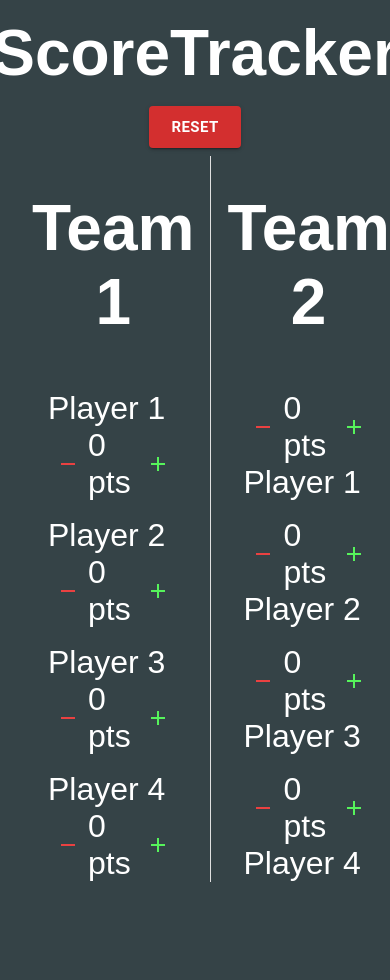
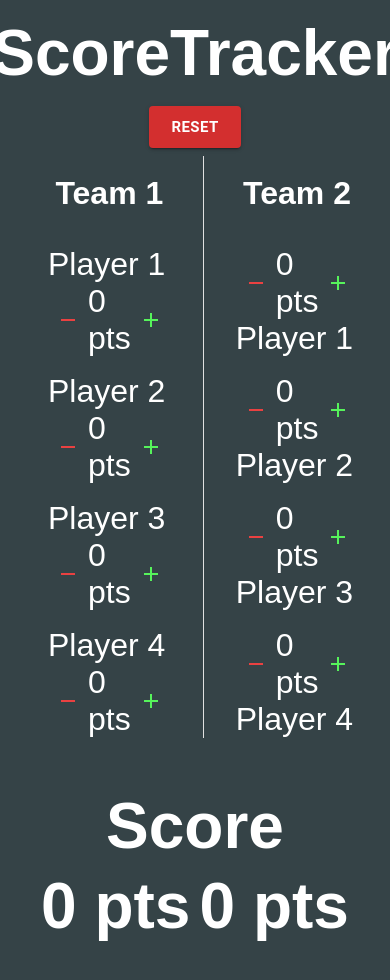
Before and after one commit to murhad9/scoretracker, a React (Create React App) app: page / in a window 390 px wide. Shown: the top 980 px of the page. Before the commit the page ends 890 px from the top, so only its background shows below. Built offline with nearby package versions, Linux system fonts and the light colour scheme; a web font is replaced by a local one.

Commit message:
display total score for each team

```diff
--- a/src/App.css
+++ b/src/App.css
@@ -1,10 +1,7 @@
-.App {
-  min-height: 100vh;
-}
-.App-header {
-  margin-top: 1rem;
-}
-
 h1 {
   font-size: clamp(4rem, 5vw, 10rem);
 }
+
+h2 {
+  font-size: clamp(2rem, 3vw, 6rem);
+}
--- a/src/App.tsx
+++ b/src/App.tsx
@@ -2,29 +2,46 @@ import { Container, Divider, Stack } from "@mui/material";
 import "./App.css";
 import HeaderSection from "./components/HeaderSection";
 import Team from "./components/Team";
+import { useState } from "react";
+import { PlayerProps, TeamsState } from "./interface";
+import TeamScore from "./components/TeamScore";
 
-const DEFAULT_TEAM = {
-  players: [
-    { name: "Player 1", score: 0 },
-    { name: "Player 2", score: 0 },
-    { name: "Player 3", score: 0 },
-    { name: "Player 4", score: 0 },
-  ],
+export const DEFAULT_PLAYERS: PlayerProps[] = [
+  { id: 1, name: "Player 1", score: 0 },
+  { id: 2, name: "Player 2", score: 0 },
+  { id: 3, name: "Player 3", score: 0 },
+  { id: 4, name: "Player 4", score: 0 },
+];
+
+function App() {
+  const [teams, setTeams] = useState<TeamsState>({
+    team1: [...DEFAULT_PLAYERS],
+    team2: [...DEFAULT_PLAYERS],
+  });
+
+  const handleUpdateTeam = (
+    teamKey: keyof TeamsState,
+    updatedPlayers: PlayerProps[]
+  ) => {
+    setTeams((prevTeams) => ({
+      ...prevTeams,
+      [teamKey]: updatedPlayers,
+    }));
   };
 
-function App() {
+  const calculateTeamScore = (players: PlayerProps[]) => {
+    return players.reduce((total, player) => total + player.score, 0);
+  };
+
   return (
-    <div className="App">
+    <Container maxWidth="lg" sx={{ minHeight: "100vh" }}>
       <link rel="preconnect" href="https://fonts.googleapis.com" />
       <link rel="preconnect" href="https://fonts.gstatic.com" />
       <link
         href="https://fonts.googleapis.com/css2?family=Micro+5&display=swap"
         rel="stylesheet"
       ></link>
-      <header className="App-header">
       <HeaderSection />
-      </header>
-      <Container maxWidth="lg">
       <Stack
         direction="row"
         justifyContent="space-between"
@@ -33,23 +50,32 @@ function App() {
             orientation="vertical"
             variant="middle"
             flexItem
-              sx={{ background: "white", fontWeight: "bold" }}
+            sx={{ background: "white" }}
           />
         }
       >
         <Team
           name="Team 1"
-            players={DEFAULT_TEAM.players}
+          players={teams.team1}
           reverseOrder={false}
+          onPlayersUpdate={(updatedPlayers) =>
+            handleUpdateTeam("team1", updatedPlayers)
+          }
         />
         <Team
           name="Team 2"
-            players={DEFAULT_TEAM.players}
+          players={teams.team2}
           reverseOrder={true}
+          onPlayersUpdate={(updatedPlayers) =>
+            handleUpdateTeam("team2", updatedPlayers)
+          }
         />
       </Stack>
+      <TeamScore
+        firstTeamScore={calculateTeamScore(teams.team1)}
+        secondTeamScore={calculateTeamScore(teams.team2)}
+      />
     </Container>
-    </div>
   );
 }
 
--- a/src/components/HeaderSection.tsx
+++ b/src/components/HeaderSection.tsx
@@ -4,7 +4,12 @@ export default function HeaderSection() {
   const BUTTON_TEXT = "RESET";
   const TITLE = "ScoreTracker";
   return (
-    <Stack spacing={2} alignItems="center" justifyContent="center">
+    <Stack
+      spacing={2}
+      alignItems="center"
+      justifyContent="center"
+      marginTop="1rem"
+    >
       <h1> {TITLE}</h1>
       <Button
         variant="contained"
--- a/src/components/Team.tsx
+++ b/src/components/Team.tsx
@@ -1,30 +1,39 @@
-import React, { useState } from "react";
+import React, { useEffect, useState } from "react";
 import { Box, Container, IconButton, ListItem, Stack } from "@mui/material";
 import { TeamProps } from "../interface";
 import AddIcon from "@mui/icons-material/Add";
 import RemoveIcon from "@mui/icons-material/Remove";
 
-const Team: React.FC<TeamProps> = ({ name, players, reverseOrder }) => {
+const Team: React.FC<TeamProps> = ({
+  name,
+  players,
+  reverseOrder,
+  onPlayersUpdate,
+}) => {
   const [playerScores, setPlayerScores] = useState(players);
   const POINTS = 10; // TODO: Make this value adjustable
 
   // Method to update player score
   const updateScore = (index: number, points: number) => {
-    setPlayerScores((prevPlayers) =>
-      prevPlayers.map((player, i) =>
-        i === index ? { ...player, score: player.score + points } : player
-      )
+    const updatedPlayers = playerScores.map((player, i) =>
+      i === index ? { ...player, score: player.score + points } : player
     );
+    setPlayerScores(updatedPlayers);
+    onPlayersUpdate(updatedPlayers);
   };
+
+  useEffect(() => {
+    setPlayerScores(players);
+  }, [players]);
 
   return (
     <Container
-      maxWidth="sm"
+      maxWidth={false}
       sx={{
         textAlign: "center",
       }}
     >
-      <h1>{name}</h1>
+      <h2>{name}</h2>
       <Stack direction="column">
         {playerScores.map((player, index) => (
           /* List of players with their scores */
@@ -34,6 +43,7 @@ const Team: React.FC<TeamProps> = ({ name, players, reverseOrder }) => {
               fontSize={"clamp(2rem, 2.5vw, 5rem)"}
               width="100%"
               flexWrap="wrap"
+              alignItems={"center"}
             >
               {reverseOrder ? (
                 <>
--- /dev/null
+++ b/src/components/TeamScore.tsx
@@ -0,0 +1,25 @@
+import { Stack, Container } from "@mui/material";
+import { TeamScoreProps } from "../interface";
+
+const TeamScore: React.FC<TeamScoreProps> = ({
+  firstTeamScore,
+  secondTeamScore,
+}) => {
+  const TITLE = "Score";
+  return (
+    <Container maxWidth="lg" sx={{ textAlign: "center" }}>
+      <h1> {TITLE} </h1>
+      <Stack
+        direction={"row"}
+        marginTop={"-5rem"}
+        alignItems={"center"}
+        justifyContent={"space-evenly"}
+      >
+        <h1> {firstTeamScore} pts </h1>
+        <h1> {secondTeamScore} pts </h1>
+      </Stack>
+    </Container>
+  );
+};
+
+export default TeamScore;
```
Also changed, not shown: src/interface.ts (+12 -0 lines), src/index.css (line endings or trailing spaces). Lines whose indentation alone changed are shown as unchanged.
